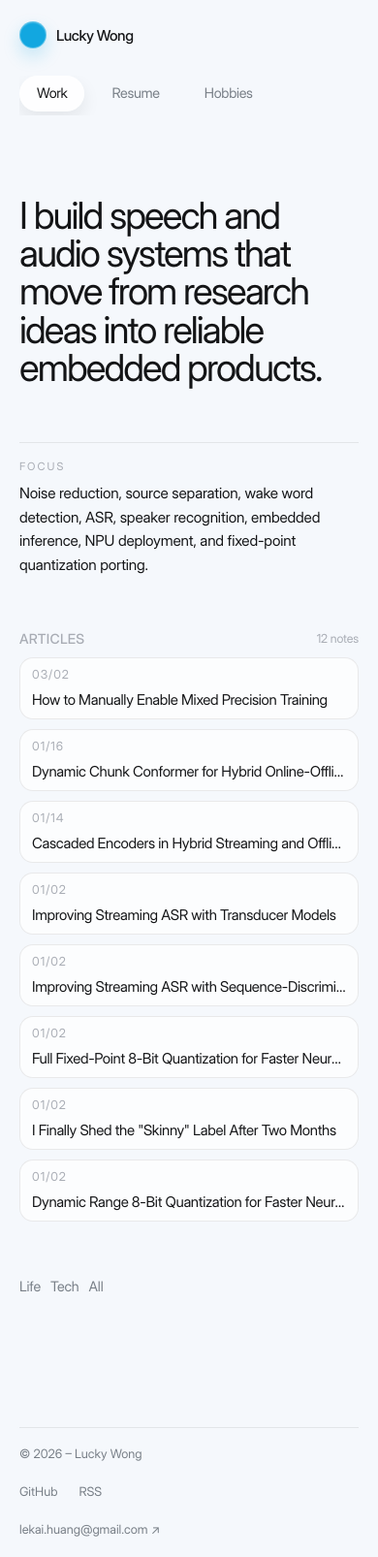
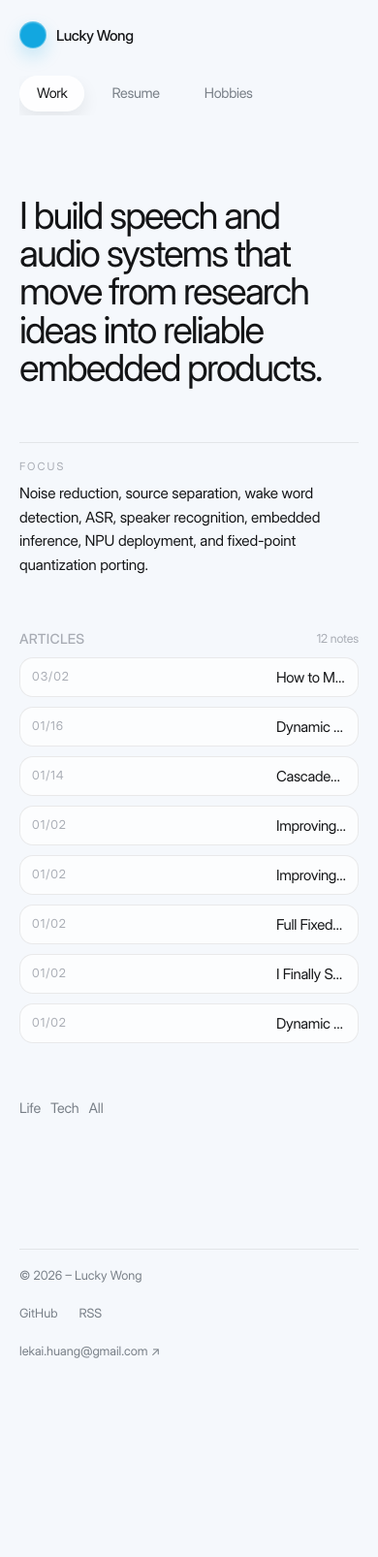
Before and after one commit to TeaPoly/TeaPoly.github.io, a Jekyll site: the page built from index.html, in a window 390 px wide. Shown: the whole page at 97% size. Built offline with Jekyll 4.4.1, drawn with Linux system fonts in a browser that asks for light colours; some web fonts are replaced; after the commit the page ends 1422 px from its top, so only the background shows below that.

Commit message:
apply https://miskov.ee theme

```diff
--- a/_sass/_default.scss
+++ b/_sass/_default.scss
@@ -966,7 +966,7 @@ pre code {
     }
 
     .post-teaser a {
-        grid-template-columns: 1fr;
-        gap: 8px;
+        grid-template-columns: minmax(0, 1fr) 72px;
+        gap: 10px;
     }
 }
```
